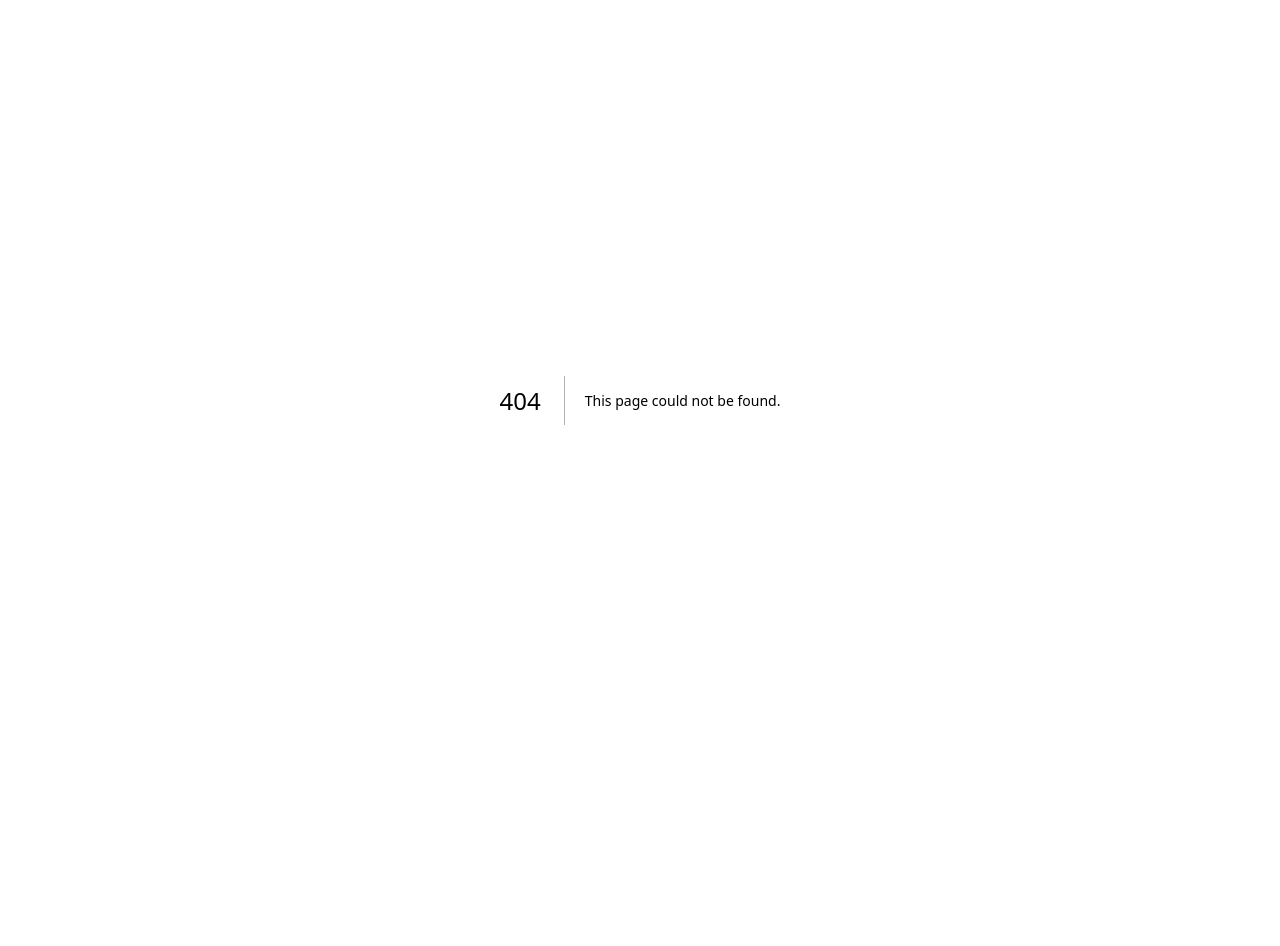
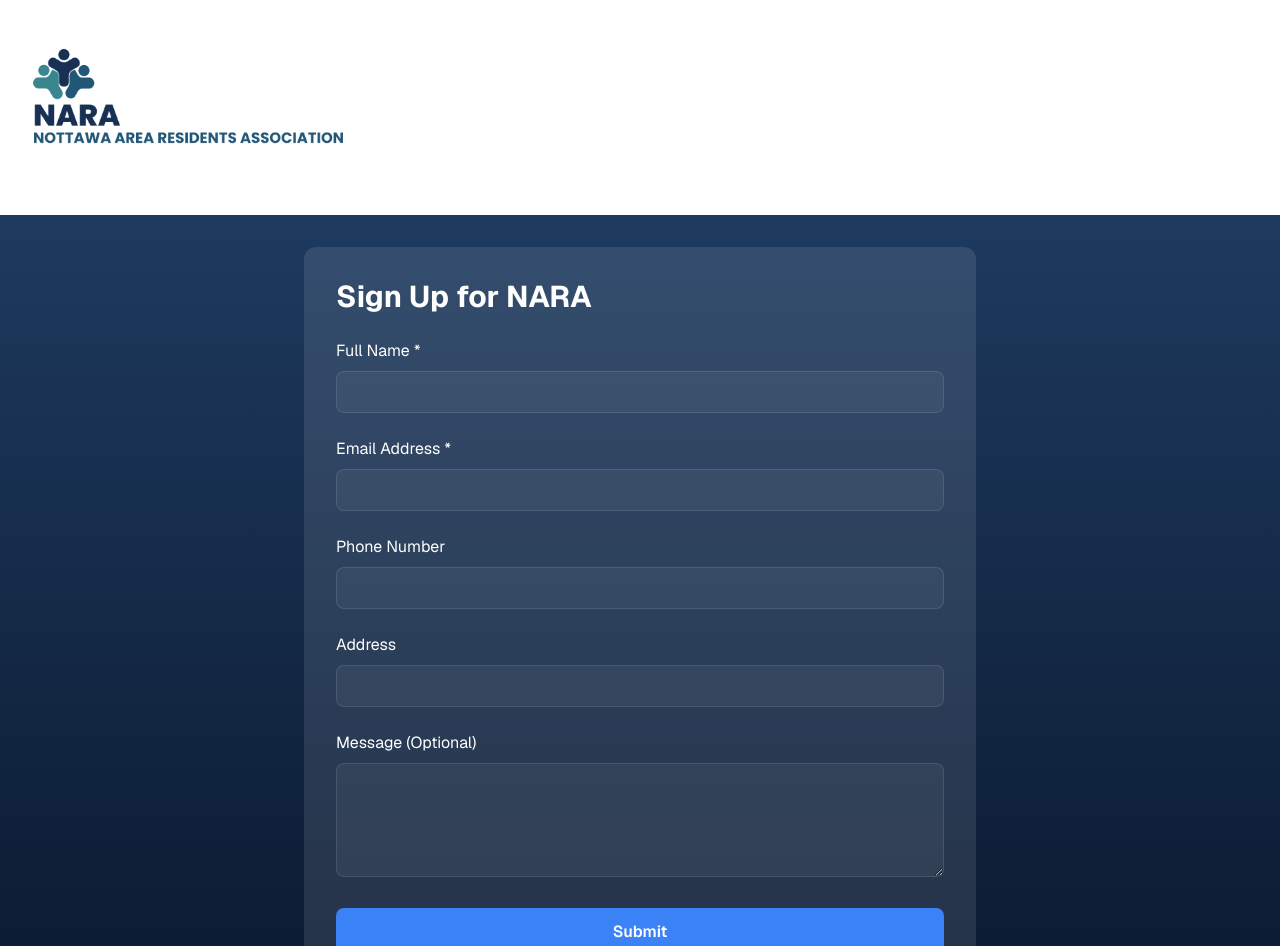
Before and after one commit to RrylandD/nara-simple-page, a Next.js app: page /signup in a window 1280 px wide. Before the commit this address had no page. Shown: the top 946 px of the page. Before the commit the page ends 800 px from the top, so only its background shows below. Built offline with nearby package versions, Linux system fonts and the light colour scheme.

Commit message:
contact form sent to nara from nara, just a way to manage new member requests

```diff
--- a/package.json
+++ b/package.json
@@ -19,6 +19,7 @@
     "@t3-oss/env-nextjs": "^0.10.1",
     "geist": "^1.3.0",
     "next": "^15.0.1",
+    "nodemailer": "^6.10.0",
     "react": "^18.3.1",
     "react-dom": "^18.3.1",
     "zod": "^3.23.3"
@@ -26,6 +27,7 @@
   "devDependencies": {
     "@types/eslint": "^8.56.10",
     "@types/node": "^20.14.10",
+    "@types/nodemailer": "^6.4.17",
     "@types/react": "^18.3.3",
     "@types/react-dom": "^18.3.0",
     "@typescript-eslint/eslint-plugin": "^8.1.0",
--- /dev/null
+++ b/src/pages/api/contact.ts
@@ -0,0 +1,58 @@
+import type { NextApiRequest, NextApiResponse } from 'next';
+import nodemailer from 'nodemailer';
+
+export default async function handler(
+  req: NextApiRequest,
+  res: NextApiResponse
+) {
+  if (req.method !== 'POST') {
+    return res.status(405).json({ message: 'Method not allowed' });
+  }
+
+  try {
+    const { name, email, phone, address, message } = req.body;
+
+    // Create transporter
+    const transporter = nodemailer.createTransport({
+      host: process.env.SMTP_HOST,
+      port: Number(process.env.SMTP_PORT),
+      secure: true,
+      auth: {
+        user: process.env.SMTP_USER,
+        pass: process.env.SMTP_PASSWORD,
+      },
+    });
+
+    // Email content
+    const mailOptions = {
+      from: process.env.SMTP_FROM_EMAIL,
+      to: 'nara@thenottawaarearesidentsassociation.com',
+      subject: 'New NARA Signup',
+      text: `
+        New signup from the NARA website:
+
+        Name: ${name}
+        Email: ${email}
+        Phone: ${phone || 'Not provided'}
+        Address: ${address || 'Not provided'}
+        Message: ${message || 'No message provided'}
+      `,
+      html: `
+        <h2>New signup from the NARA website:</h2>
+        <p><strong>Name:</strong> ${name}</p>
+        <p><strong>Email:</strong> ${email}</p>
+        <p><strong>Phone:</strong> ${phone || 'Not provided'}</p>
+        <p><strong>Address:</strong> ${address || 'Not provided'}</p>
+        <p><strong>Message:</strong> ${message || 'No message provided'}</p>
+      `,
+    };
+
+    // Send email
+    await transporter.sendMail(mailOptions);
+
+    res.status(200).json({ message: 'Form submitted successfully' });
+  } catch (error) {
+    console.error('Error sending email:', error);
+    res.status(500).json({ message: 'Error sending email' });
+  }
+}
--- a/src/pages/index.tsx
+++ b/src/pages/index.tsx
@@ -1,5 +1,6 @@
 import Head from "next/head";
 import Image from "next/image";
+import Link from "next/link";
 
 export default function Home() {
   return (
@@ -12,7 +13,8 @@ export default function Home() {
       {/* White header section */}
       <header className="bg-white w-full py-8">
         <div className="w-full px-4 md:container md:mx-auto">
-          <div className="flex flex-col items-start mb-12">
+          <div className="flex justify-between items-center">
+            <div className="flex flex-col items-start">
               <Image
                 src="/nara-logo.png"
                 alt="NARA Logo"
@@ -21,10 +23,17 @@ export default function Home() {
                 sizes="100vw"
                 className="h-32 mb-4 w-auto"
               />
-            <h1 className="text-3xl md:text-4xl font-bold text-[#1e3a5f] max-w-4xl">
+            </div>
+            <Link
+              href="/signup"
+              className="inline-block py-3 px-8 rounded-lg bg-[#1e3a5f] text-white font-semibold hover:bg-[#2a4d7c] transition-colors"
+            >
+              Join NARA
+            </Link>
+          </div>
+          <h1 className="text-3xl md:text-4xl font-bold text-[#1e3a5f] max-w-4xl mt-8">
             What will the impact of this new development be and why the time is right for a Nottawa Area Residents&apos; Association.
           </h1>
-          </div>
         </div>
       </header>
       <main className="min-h-screen bg-gradient-to-b from-[#1e3a5f] to-[#0a192f]">
--- /dev/null
+++ b/src/pages/signup.tsx
@@ -0,0 +1,155 @@
+import Head from "next/head";
+import Image from "next/image";
+import { useState } from "react";
+import Link from "next/link";
+
+type FormData = {
+  name: string;
+  email: string;
+  phone: string;
+  address: string;
+  message: string;
+};
+
+export default function Signup() {
+  const [isSubmitting, setIsSubmitting] = useState(false);
+  const [submitStatus, setSubmitStatus] = useState<'success' | 'error' | null>(null);
+
+  const handleSubmit = async (e: React.FormEvent<HTMLFormElement>) => {
+    e.preventDefault();
+    setIsSubmitting(true);
+    setSubmitStatus(null);
+
+    const form = e.currentTarget;
+    const formData = new FormData(form);
+    const data = Object.fromEntries(formData) as unknown as FormData;
+
+    try {
+      const response = await fetch('/api/contact', {
+        method: 'POST',
+        headers: {
+          'Content-Type': 'application/json',
+        },
+        body: JSON.stringify(data),
+      });
+
+      if (!response.ok) throw new Error('Submission failed');
+
+      setSubmitStatus('success');
+      form.reset();
+    } catch (error) {
+      setSubmitStatus('error');
+    } finally {
+      setIsSubmitting(false);
+    }
+  };
+
+  return (
+    <>
+      <Head>
+        <title>Sign Up - NARA</title>
+        <meta name="description" content="Sign up for Nottawa Area Residents Association" />
+      </Head>
+
+      <header className="bg-white w-full py-8">
+        <div className="w-full px-4 md:container md:mx-auto">
+          <Link
+            href="/"
+            className="inline-block"
+          >
+            <Image
+              src="/nara-logo.png"
+              alt="NARA Logo"
+              width={0}
+              height={0}
+              sizes="100vw"
+              className="h-32 mb-4 w-auto"
+            />
+          </Link>
+        </div>
+      </header>
+
+      <main className="min-h-screen bg-gradient-to-b from-[#1e3a5f] to-[#0a192f]">
+        <div className="w-full px-4 md:container md:mx-auto py-8">
+          <div className="max-w-2xl mx-auto bg-white/10 rounded-xl p-8">
+            <h1 className="text-3xl font-bold text-white mb-6">Sign Up for NARA</h1>
+
+            <form onSubmit={handleSubmit} className="space-y-6">
+              <div>
+                <label htmlFor="name" className="block text-white mb-2">Full Name *</label>
+                <input
+                  type="text"
+                  id="name"
+                  name="name"
+                  required
+                  className="w-full px-4 py-2 rounded-lg bg-white/5 border border-white/10 text-white focus:outline-none focus:ring-2 focus:ring-blue-500"
+                />
+              </div>
+
+              <div>
+                <label htmlFor="email" className="block text-white mb-2">Email Address *</label>
+                <input
+                  type="email"
+                  id="email"
+                  name="email"
+                  required
+                  className="w-full px-4 py-2 rounded-lg bg-white/5 border border-white/10 text-white focus:outline-none focus:ring-2 focus:ring-blue-500"
+                />
+              </div>
+
+              <div>
+                <label htmlFor="phone" className="block text-white mb-2">Phone Number</label>
+                <input
+                  type="tel"
+                  id="phone"
+                  name="phone"
+                  className="w-full px-4 py-2 rounded-lg bg-white/5 border border-white/10 text-white focus:outline-none focus:ring-2 focus:ring-blue-500"
+                />
+              </div>
+
+              <div>
+                <label htmlFor="address" className="block text-white mb-2">Address</label>
+                <input
+                  type="text"
+                  id="address"
+                  name="address"
+                  className="w-full px-4 py-2 rounded-lg bg-white/5 border border-white/10 text-white focus:outline-none focus:ring-2 focus:ring-blue-500"
+                />
+              </div>
+
+              <div>
+                <label htmlFor="message" className="block text-white mb-2">Message (Optional)</label>
+                <textarea
+                  id="message"
+                  name="message"
+                  rows={4}
+                  className="w-full px-4 py-2 rounded-lg bg-white/5 border border-white/10 text-white focus:outline-none focus:ring-2 focus:ring-blue-500"
+                ></textarea>
+              </div>
+
+              {submitStatus === 'success' && (
+                <div className="p-4 bg-green-500/20 border border-green-500/50 rounded-lg text-green-200">
+                  Thank you for signing up! We'll be in touch soon.
+                </div>
+              )}
+
+              {submitStatus === 'error' && (
+                <div className="p-4 bg-red-500/20 border border-red-500/50 rounded-lg text-red-200">
+                  There was an error submitting the form. Please try again.
+                </div>
+              )}
+
+              <button
+                type="submit"
+                disabled={isSubmitting}
+                className="w-full py-3 px-6 rounded-lg bg-blue-500 text-white font-semibold hover:bg-blue-600 focus:outline-none focus:ring-2 focus:ring-blue-500 focus:ring-offset-2 disabled:opacity-50 disabled:cursor-not-allowed transition-colors"
+              >
+                {isSubmitting ? 'Submitting...' : 'Submit'}
+              </button>
+            </form>
+          </div>
+        </div>
+      </main>
+    </>
+  );
+}
```
Also changed, not shown: 1 other file (tests, documents, lock files or other folders). Lines whose indentation alone changed are shown as unchanged.
